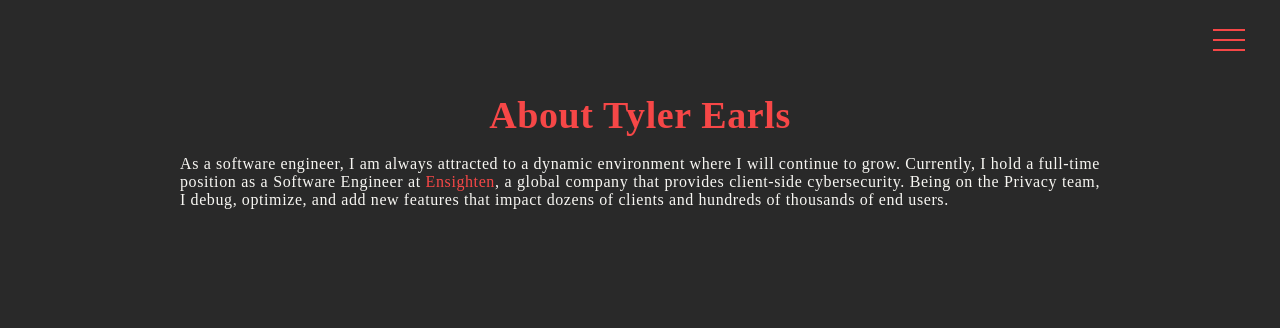
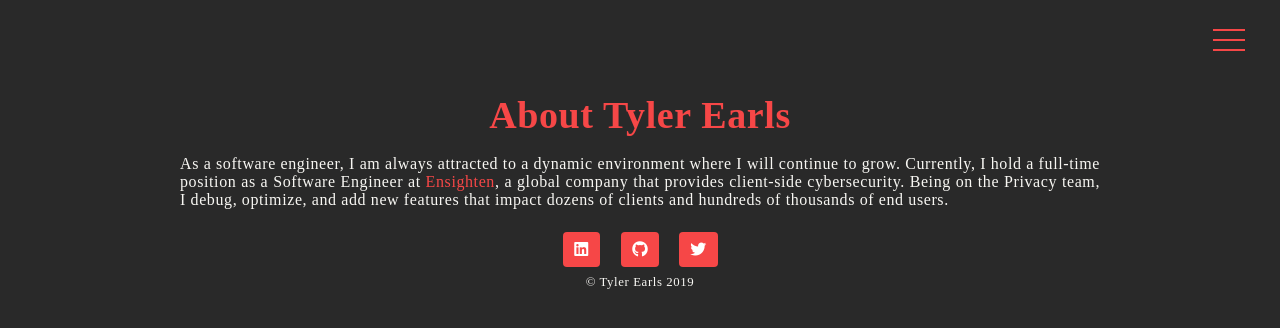
Before and after one commit to taearls/portfolio-nuxt, a Vue app: page / in a window 1280 px wide. Shown: the top 328 px of the page. Built offline with nearby package versions, Linux system fonts and the light colour scheme; a web font is replaced by a local one.

Commit message:
add global footer, social media icons

```diff
--- a/src/App.vue
+++ b/src/App.vue
@@ -11,6 +11,8 @@
       <div class="nav-clearfix"></div>
 
       <router-view />
+
+      <vue-footer />
   </div>
 </template>
 
@@ -19,6 +21,8 @@ import "wicg-inert";
 
 import NavBar from '@/components/navigation/NavBar.vue';
 import NavToggle from '@/components/navigation/NavToggle.vue';
+
+import VueFooter from '@/components/global/VueFooter.vue';
 
 export default {
   name: 'app',
@@ -30,6 +34,7 @@ export default {
   components: {
     NavBar,
     NavToggle,
+    VueFooter,
   },
   mounted() {
     var nav = document.getElementById("nav-bar");
--- a/src/components/global/VueFooter.vue
+++ b/src/components/global/VueFooter.vue
@@ -1,17 +1,23 @@
 <template>
     <footer>
+        <social-media-icons></social-media-icons>
 		<h6 v-html="footerText"></h6>
 	</footer>
 </template>
 
 <script>
+import SocialMediaIcons from '@/components/widgets/SocialMediaIcons.vue';
 export default {
+    components: {
+        SocialMediaIcons
+    },
     computed: {
         footerText: function() {
             const year = new Date().getFullYear();
             return "&copy; Tyler Earls " + year;
         }
-    }
+    },
+
 }
 </script>
 
--- a/src/components/navigation/NavBar.vue
+++ b/src/components/navigation/NavBar.vue
@@ -19,7 +19,6 @@
 
 <script>
 import sectionData from '@/data/portfolio-sections.json';
-import SocialMediaIcons from '@/components/widgets/SocialMediaIcons.vue';
 
 export default {
     data() {
@@ -27,9 +26,6 @@ export default {
             sections: sectionData
         }
     },
-    components: {
-        SocialMediaIcons
-    }
 }
 </script>
 
--- a/src/components/widgets/SocialMediaIcons.vue
+++ b/src/components/widgets/SocialMediaIcons.vue
@@ -42,7 +42,7 @@ nav .social-container {
     display: -ms-flexbox;
     display: flex;
     -ms-flex-pack: distribute;
-    justify-content: space-around;
+    justify-content: center;
     -webkit-box-align: center;
     -ms-flex-align: center;
     align-items: center;
@@ -52,6 +52,7 @@ nav .social-container {
     color: white;
     height: 38px;
     width: 38px;
+    margin: 5px 10px;
     &:hover {
         color: white;
     }
@@ -77,15 +78,5 @@ nav .social-container {
         }
     }
 }
-@media (max-width: $M) {
-    nav .social-container {
-        left: 15px;
-    }
-}
-@media (max-width: $S) {
-    nav .social-container {
-        left: 3px;
-    }
-}
 
 </style>
```
